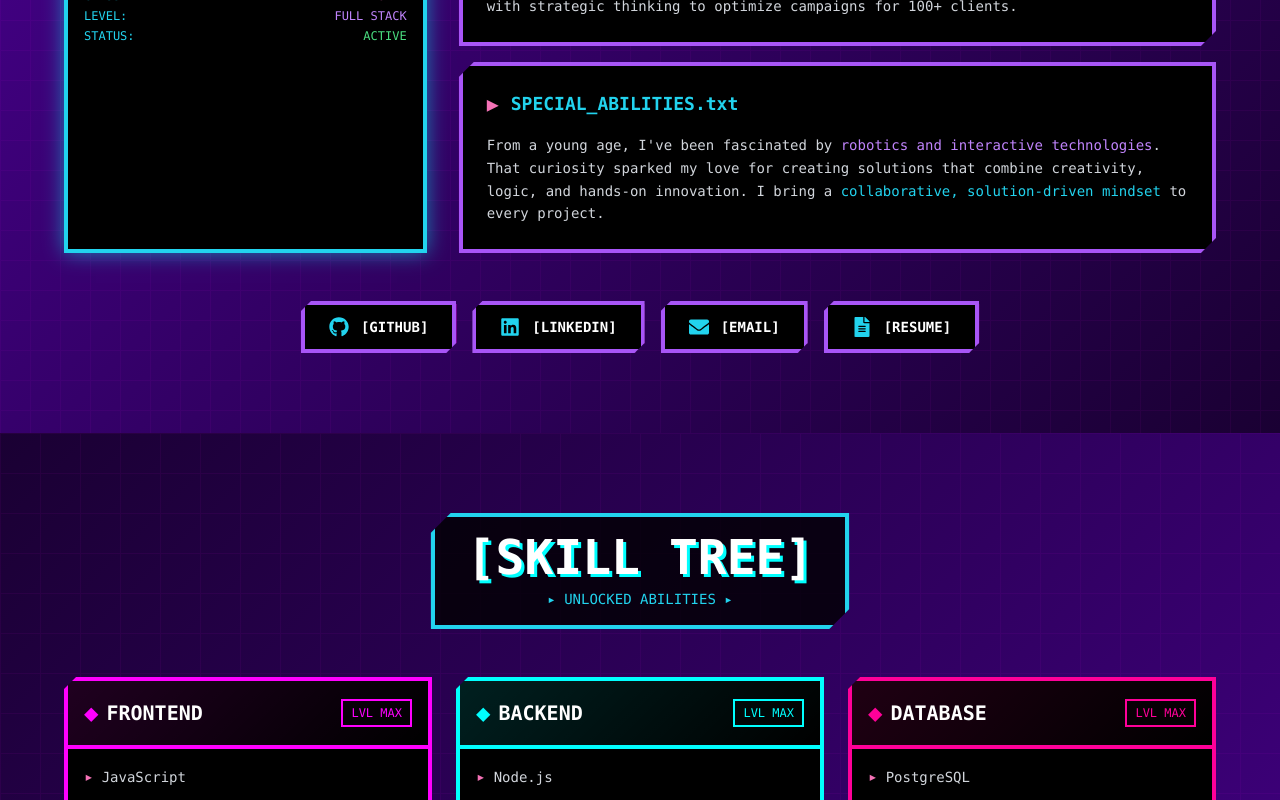
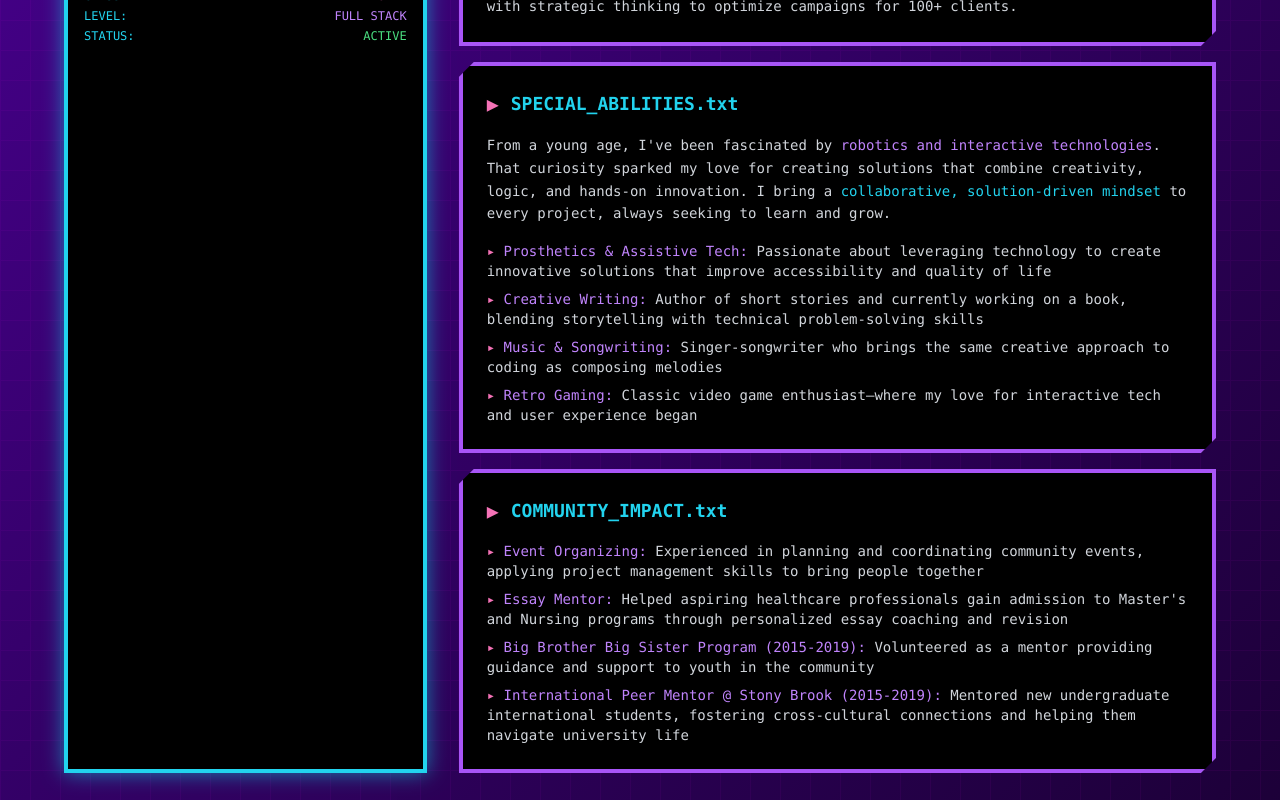
Before and after one commit to Starfoxxy/my-portfolio, a React (Vite) app: page / in a window 1280 px wide. Shown: the part 1380-2180 px from the top of the page. Built offline with nearby package versions, Linux system fonts and the light colour scheme; the HTML template or start-up script is replaced by a standard one.

Commit message:
Added Community Impact section and expanded Special Abilities.

```diff
--- a/src/pages/About.jsx
+++ b/src/pages/About.jsx
@@ -112,6 +112,7 @@ export default function About() {
               </p>
             </div>
 
+            {/* Special Abilities */}
             <div className="border-4 border-purple-500 bg-black p-6"
               style={{
                 boxShadow: '0 0 20px rgba(255, 0, 255, 0.3)',
@@ -123,7 +124,7 @@ export default function About() {
                 <h3 className="text-cyan-400 font-mono font-bold text-lg">CURRENT_QUEST.txt</h3>
               </div>
               <p className="text-gray-300 leading-relaxed font-mono text-sm">
-                Currently partnering with <span className="text-purple-400">Prometheus</span> to deliver a full-featured events platform for the Teacher Accelerator Program (TAP), integrating advanced filtering, APIs, and HubSpot. As a{" "}
+                 Currently partnering with <span className="text-purple-400">Prometheus</span> to deliver a full-featured events platform for the Teacher Accelerator Program (TAP), integrating advanced filtering, APIs, and HubSpot. As a{" "}
                 <span className="text-cyan-400">Digital Strategy Lead at ECHO5 Digital</span>, I combine technical skills with strategic thinking to optimize campaigns for 100+ clients.
               </p>
             </div>
@@ -138,10 +139,62 @@ export default function About() {
                 <span className="text-pink-400 font-mono text-xl">▶</span>
                 <h3 className="text-cyan-400 font-mono font-bold text-lg">SPECIAL_ABILITIES.txt</h3>
               </div>
-              <p className="text-gray-300 leading-relaxed font-mono text-sm">
+
+              {/* Tech Passion */}
+              <p className="text-gray-300 leading-relaxed font-mono text-sm mb-4">
                 From a young age, I've been fascinated by <span className="text-purple-400">robotics and interactive technologies</span>. That curiosity sparked my love for creating solutions that combine creativity, logic, and hands-on innovation. I bring a{" "}
-                <span className="text-cyan-400">collaborative, solution-driven mindset</span> to every project.
+                <span className="text-cyan-400">collaborative, solution-driven mindset</span> to every project, always seeking to learn and grow.
               </p>
+
+              {/* Diverse Interests */}
+              <div className="space-y-2 mt-4">
+                <p className="text-gray-300 font-mono text-sm">
+                  <span className="text-pink-400">▸</span> <span className="text-purple-400">Prosthetics & Assistive Tech:</span> Passionate about leveraging technology to create innovative solutions that improve accessibility and quality of life
+                </p>
+
+                <p className="text-gray-300 font-mono text-sm">
+                  <span className="text-pink-400">▸</span> <span className="text-purple-400">Creative Writing:</span> Author of short stories and currently working on a book, blending storytelling with technical problem-solving skills
+                </p>
+
+                <p className="text-gray-300 font-mono text-sm">
+                  <span className="text-pink-400">▸</span> <span className="text-purple-400">Music & Songwriting:</span> Singer-songwriter who brings the same creative approach to coding as composing melodies
+                </p>
+
+                <p className="text-gray-300 font-mono text-sm">
+                  <span className="text-pink-400">▸</span> <span className="text-purple-400">Retro Gaming:</span> Classic video game enthusiast—where my love for interactive tech and user experience began
+                </p>
+              </div>
+            </div>
+
+            {/* Community Impact */}
+            <div className="border-4 border-purple-500 bg-black p-6"
+              style={{
+                boxShadow: '0 0 20px rgba(255, 0, 255, 0.3)',
+                clipPath: 'polygon(15px 0, 100% 0, 100% calc(100% - 15px), calc(100% - 15px) 100%, 0 100%, 0 15px)'
+              }}
+            >
+              <div className="flex items-center gap-3 mb-4">
+                <span className="text-pink-400 font-mono text-xl">▶</span>
+                <h3 className="text-cyan-400 font-mono font-bold text-lg">COMMUNITY_IMPACT.txt</h3>
+              </div>
+
+              <div className="space-y-2">
+                <p className="text-gray-300 font-mono text-sm">
+                  <span className="text-pink-400">▸</span> <span className="text-purple-400">Event Organizing:</span> Experienced in planning and coordinating community events, applying project management skills to bring people together
+                </p>
+
+                <p className="text-gray-300 font-mono text-sm">
+                  <span className="text-pink-400">▸</span> <span className="text-purple-400">Essay Mentor:</span> Helped aspiring healthcare professionals gain admission to Master's and Nursing programs through personalized essay coaching and revision
+                </p>
+
+                <p className="text-gray-300 font-mono text-sm">
+                  <span className="text-pink-400">▸</span> <span className="text-purple-400">Big Brother Big Sister Program (2015-2019):</span> Volunteered as a mentor providing guidance and support to youth in the community
+                </p>
+
+                <p className="text-gray-300 font-mono text-sm">
+                  <span className="text-pink-400">▸</span> <span className="text-purple-400">International Peer Mentor @ Stony Brook (2015-2019):</span> Mentored new undergraduate international students, fostering cross-cultural connections and helping them navigate university life
+                </p>
+              </div>
             </div>
           </motion.div>
         </div>
```
